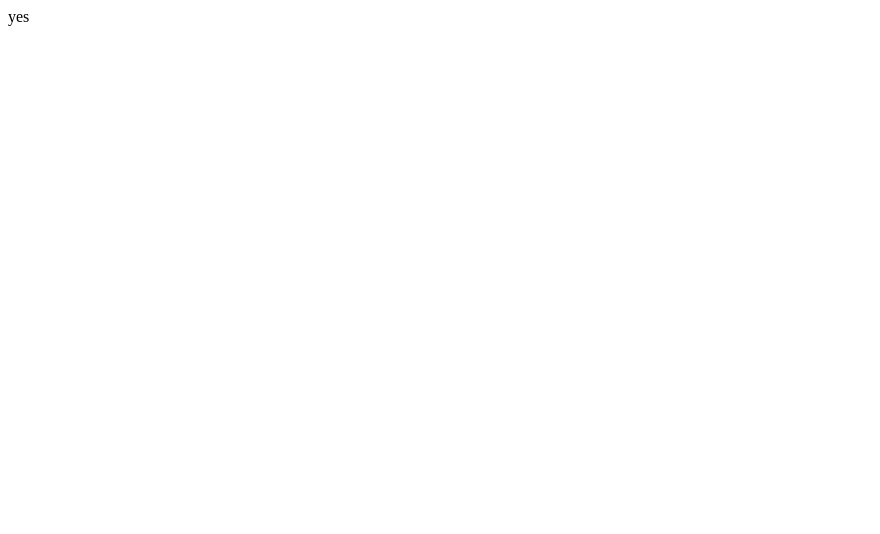
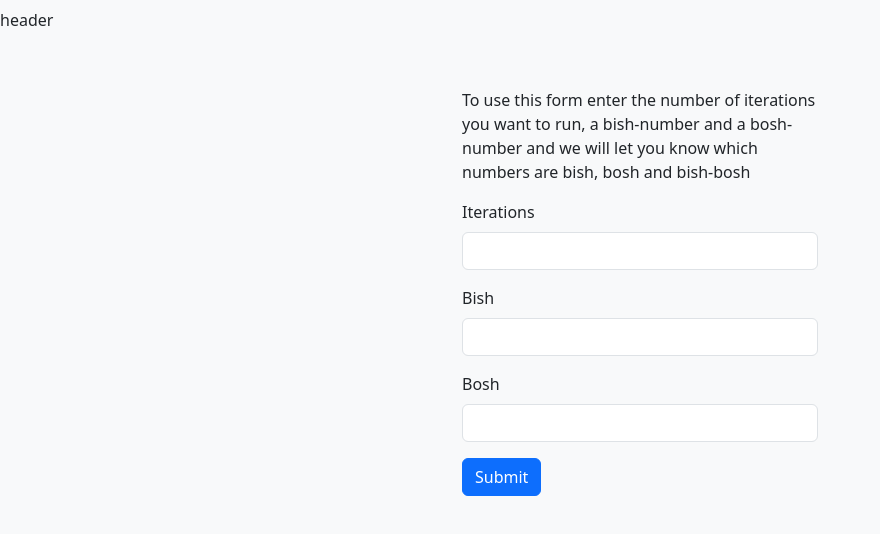
Before and after one commit to davarng/LexiconUppgift9, a website: page index.html in a window 1280 px wide. Shown: the whole page, without its empty margins (0-880 px from the left). Drawn offline with nearby package versions, Linux system fonts and the light colour scheme.

Commit message:
Form finished

```diff
--- a/index.html
+++ b/index.html
@@ -4,9 +4,58 @@
     <meta charset="UTF-8" />
     <meta name="viewport" content="width=device-width, initial-scale=1.0" />
     <title>Document</title>
+    <link
+      href="https://cdn.jsdelivr.net/npm/bootstrap@5.3.6/dist/css/bootstrap.min.css"
+      rel="stylesheet"
+    />
+    <link rel="stylesheet" href="style.css" />
   </head>
-  <body>
-    <div id="message"></div>
+  <header class="navbar">header</header>
+  <body class="bg-light">
+    <div class="container mt-5">
+      <div class="row justify-content-center">
+        <div class="col-4">
+          <form>
+            <p>
+              To use this form enter the number of iterations you want to run, a
+              bish-number and a bosh-number and we will let you know which
+              numbers are bish, bosh and bish-bosh
+            </p>
+            <div class="mb-3">
+              <label for="iterations" class="form-label">Iterations</label>
+              <input
+                type="number"
+                class="form-control"
+                id="iterations"
+                min="0"
+                required
+              />
+            </div>
+            <div class="mb-3">
+              <label for="Bish" class="form-label">Bish</label>
+              <input
+                type="number"
+                class="form-control"
+                id="bish"
+                min="0"
+                required
+              />
+            </div>
+            <div class="mb-3">
+              <label for="Bosh" class="form-label">Bosh</label>
+              <input
+                type="number"
+                class="form-control"
+                id="bish"
+                min="0"
+                required
+              />
+            </div>
+            <button type="submit" class="btn btn-primary">Submit</button>
+          </form>
+        </div>
+      </div>
+    </div>
     <script src="bishbosh.js"></script>
   </body>
 </html>
--- a/style.css
+++ b/style.css
@@ -0,0 +1,7 @@
+html,
+body {
+  margin: 0;
+  padding: 0;
+  height: 100%;
+  width: 100%;
+}
```
